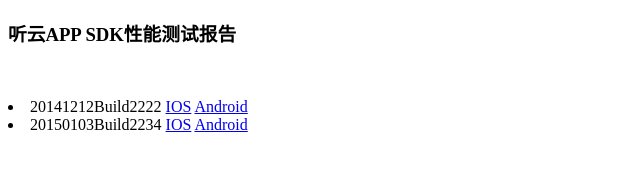
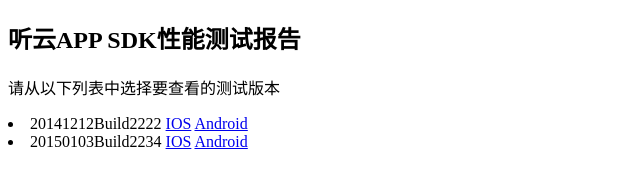
Before and after one commit to Yagami2013/NBS-SDK-PerformanceTest, a plain HTML site: page Index.html in a window 1280 px wide. Shown: the whole page, without its empty margins (0-640 px from the left). Drawn offline with Linux system fonts and the light colour scheme.

Commit message:
add comment on index.html

```diff
--- a/Index.html
+++ b/Index.html
@@ -5,9 +5,9 @@
     <title>听云APP SDK性能测试报告</title>
 </head>
 <body>
-<h3>听云APP SDK性能测试报告</h3>
+<h2>听云APP SDK性能测试报告</h2>
 <p>
-    <br/>
+    请从以下列表中选择要查看的测试版本
 </p>
 <li><span>20141212Build2222</span> <a href="ios.html?v=20141212Build2222">IOS</a> <a href="android.html?v=20141212Build2222">Android</a>
 </li>
```
